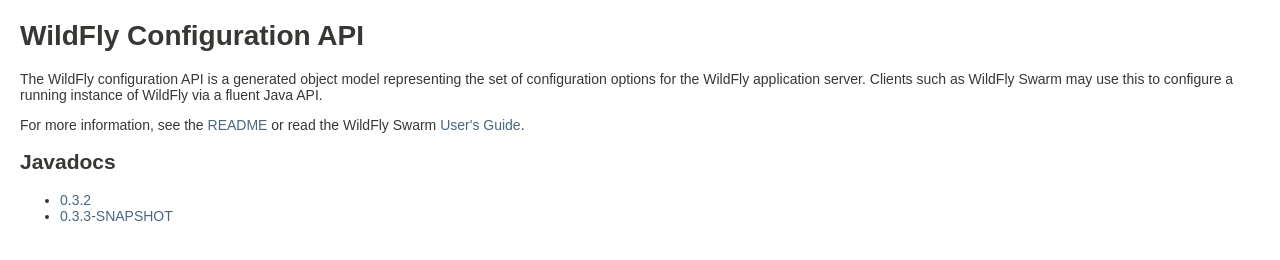
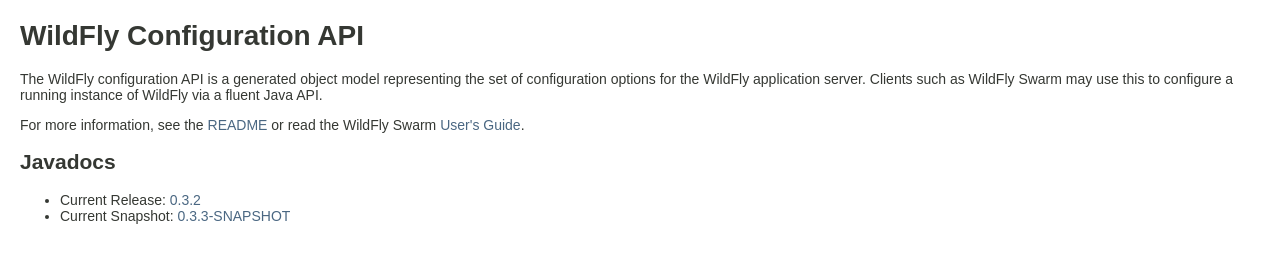
Before and after one commit to thorntail/wildfly-config-api, a plain HTML site: page index.html in a window 1280 px wide. Drawn offline with Linux system fonts and the light colour scheme.

Commit message:
Minor change to index.html

```diff
--- a/index.html
+++ b/index.html
@@ -27,8 +27,8 @@
 
   <h2>Javadocs</h2>
   <ul>
-    <li><a href="0.3.2/apidocs/index.html" title="0.3.2">0.3.2</a></li>
-    <li><a href="0.3.3-SNAPSHOT/apidocs/index.html" title="0.3.3-SNAPSHOT">0.3.3-SNAPSHOT</a></li>
+    <li>Current Release: <a href="0.3.2/apidocs/index.html" title="0.3.2">0.3.2</a></li>
+    <li>Current Snapshot: <a href="0.3.3-SNAPSHOT/apidocs/index.html" title="0.3.3-SNAPSHOT">0.3.3-SNAPSHOT</a></li>
   </ul>
 </body>
 </html>
```
